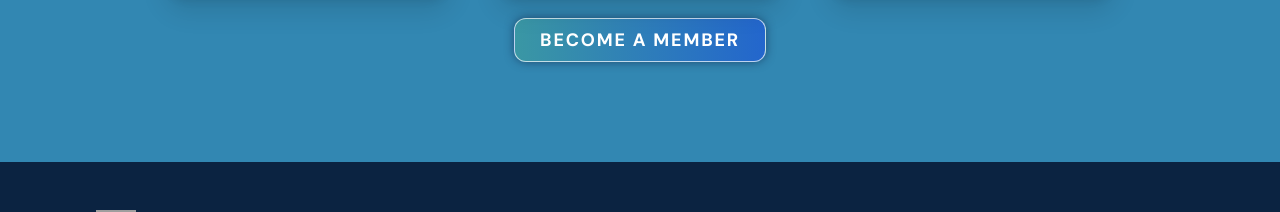
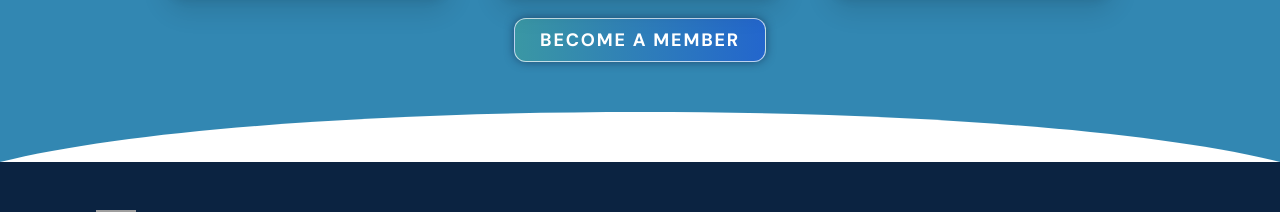
Before and after one commit to aqibzaib/SMC-Task-Aqib-Zaib, a React (Vite) app: page / in a window 1280 px wide. Shown: the part 4394-4606 px from the top of the page. Built offline with nearby package versions, Linux system fonts and the light colour scheme; grey boxes are pictures that could not be loaded.

Commit message:
add bottom curve

```diff
--- a/src/components/Members.tsx
+++ b/src/components/Members.tsx
@@ -20,7 +20,7 @@ const members = [
 
 const Members = () => {
   return (
-    <section className="relative bg-blue-50 pb-[96px] pt-[140px] px-4 max-w-[1250px] mx-auto">
+    <section className="relative bg-blue-50 pb-[96px] pt-[140px] px-4 ">
       {/* Top curve */}
       <div className="absolute top-0 left-0 w-full overflow-hidden leading-[0]">
         <svg
@@ -35,6 +35,7 @@ const Members = () => {
         </svg>
       </div>
 
+      <div className="max-w-[1250px] mx-auto">
         <h2 className=" font-medium leading-[1em] font-redtone text-[64px] text-center text-[#082C63] mb-[25px]">
           Some of Our Members
         </h2>
@@ -59,6 +60,7 @@ const Members = () => {
             </div>
           ))}
         </div>
+      </div>
       {/* Bottom curve */}
       <div className="absolute bottom-0 left-0 w-full overflow-hidden leading-[0]">
         <svg
--- a/src/components/SmbfSupportSection.tsx
+++ b/src/components/SmbfSupportSection.tsx
@@ -67,6 +67,19 @@ const SmbfSupportSection: React.FC = () => {
           </button>
         </div>
       </div>
+
+      <div className="absolute bottom-100 left-0 w-full overflow-hidden leading-[0]">
+        <svg
+          viewBox="0 0 1440 150"
+          className="w-full h-[100px] rotate-180"
+          preserveAspectRatio="none"
+        >
+          <path
+            d="M0,0 C300,100 1140,100 1440,0 L1440,0 L0,0 Z"
+            fill="#ffffff"
+          />
+        </svg>
+      </div>
     </section>
   );
 };
```
Lines whose indentation alone changed are shown as unchanged.
